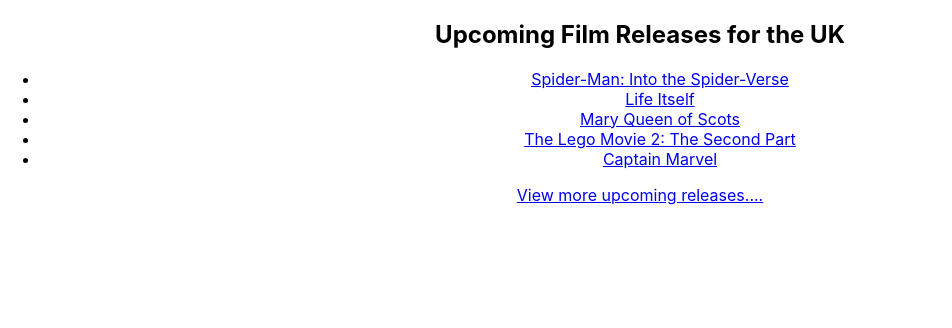
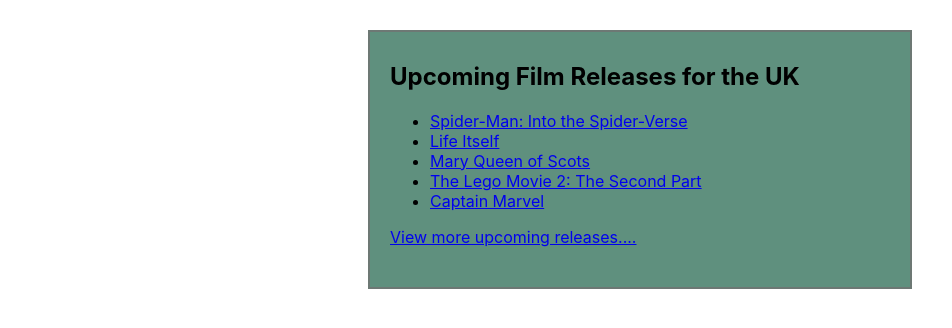
Before and after one commit to stevenmcf/film_releases_react, a React (Create React App) app: page / in a window 1280 px wide. Shown: the top 328 px of the page, without its empty margins (0-952 px from the left). Built offline with nearby package versions, Linux system fonts and the light colour scheme.

Commit message:
css added to create list in a box and centred.  Took a while but got there. Need to do some CSS tutorials to improve and make styling faster

```diff
--- a/src/App.css
+++ b/src/App.css
@@ -1,38 +1,8 @@
-.App {
-  text-align: center;
+.film-releases {
+  margin: 30px auto;
+  width: 500px;
+  padding: 10px 20px;
+  padding-bottom: 40px;
+  border: 2px solid rgb(109, 120, 116);
+  background-color: rgb(95, 144, 126);
 }
-
-.App-logo {
-  height: 40vmin;
-  pointer-events: none;
-}
-
-@media (prefers-reduced-motion: no-preference) {
-  .App-logo {
-    animation: App-logo-spin infinite 20s linear;
-  }
-}
-
-.App-header {
-  background-color: #282c34;
-  min-height: 100vh;
-  display: flex;
-  flex-direction: column;
-  align-items: center;
-  justify-content: center;
-  font-size: calc(10px + 2vmin);
-  color: white;
-}
-
-.App-link {
-  color: #61dafb;
-}
-
-@keyframes App-logo-spin {
-  from {
-    transform: rotate(0deg);
-  }
-  to {
-    transform: rotate(360deg);
-  }
-}
--- a/src/components/FilmReleases.js
+++ b/src/components/FilmReleases.js
@@ -18,7 +18,7 @@
         {filmList}
     </ul>
 
-    <a href="https://www.imdb.com/calendar/?region=gb">View more upcoming releases....</a>
+
     </>
 );
 };
--- a/src/containers/FilmContainer.js
+++ b/src/containers/FilmContainer.js
@@ -35,7 +35,10 @@
 
     return (
         <>
+        <div class="film-releases">
             <FilmReleases films={films} />
+            <a href="https://www.imdb.com/calendar/?region=gb">View more upcoming releases....</a>
+            </div>
         </>
     );
 
```
Also changed, not shown: 1 other file (tests, documents, lock files or other folders).
